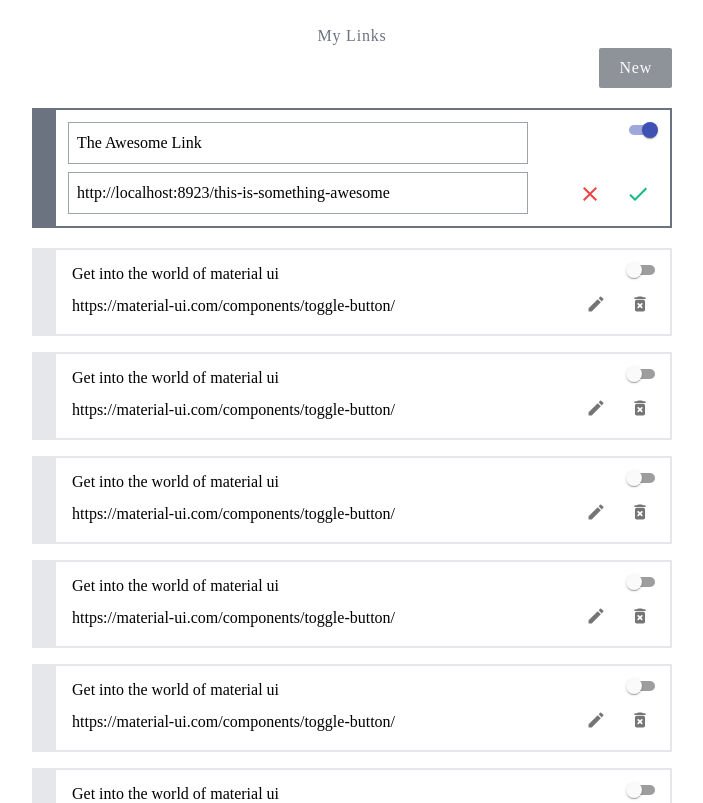
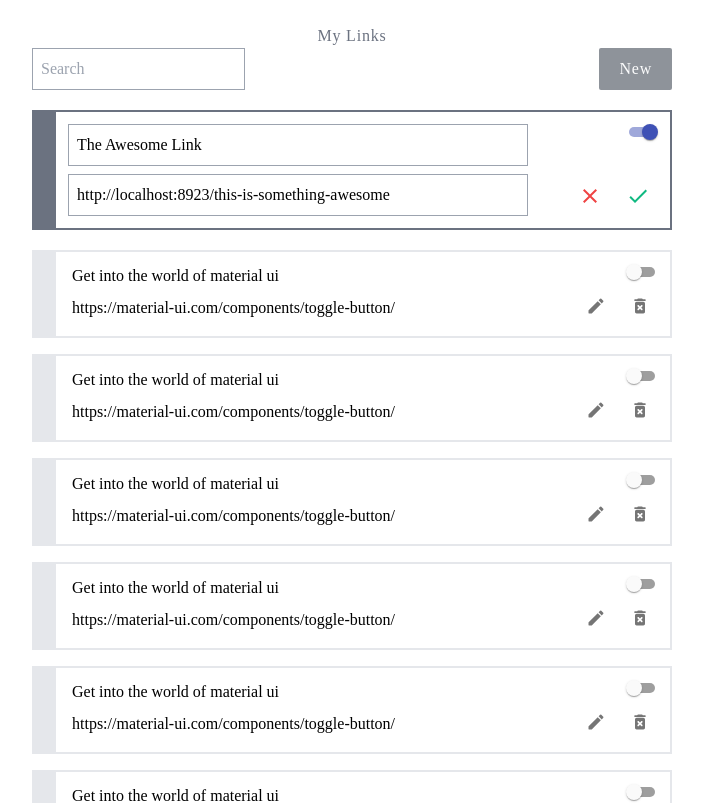
Before and after one commit to OnkarRaut/The-Link-Thing, a React (Create React App) app: page / in a window 1280 px wide. Shown: the top 803 px of the page, without its empty margins (288-991 px from the left). Built offline with nearby package versions, Linux system fonts and the light colour scheme.

Commit message:
added search input

```diff
--- a/src/components/Links/LinksAction.jsx
+++ b/src/components/Links/LinksAction.jsx
@@ -3,7 +3,12 @@ import { useState } from "react";
 export default function LinksAction(props) {
   const [newFormActive, setNewFormActive] = useState(true);
   return (
-    <div className="w-100 w-2/4  mx-auto flex justify-end">
+    <div className="w-100 w-2/4  mx-auto flex justify-between">
+      <input
+        type="text"
+        className="w-4/12 p-2 border font-size-1 border-gray-400"
+        placeholder="Search"
+      ></input>
       <button
         className="px-5 py-2 tracking-wider bg-gray-800 text-gray-50 rounded-sm disabled:opacity-50 disabled:cursor-not-allowed"
         disabled={newFormActive}
```
